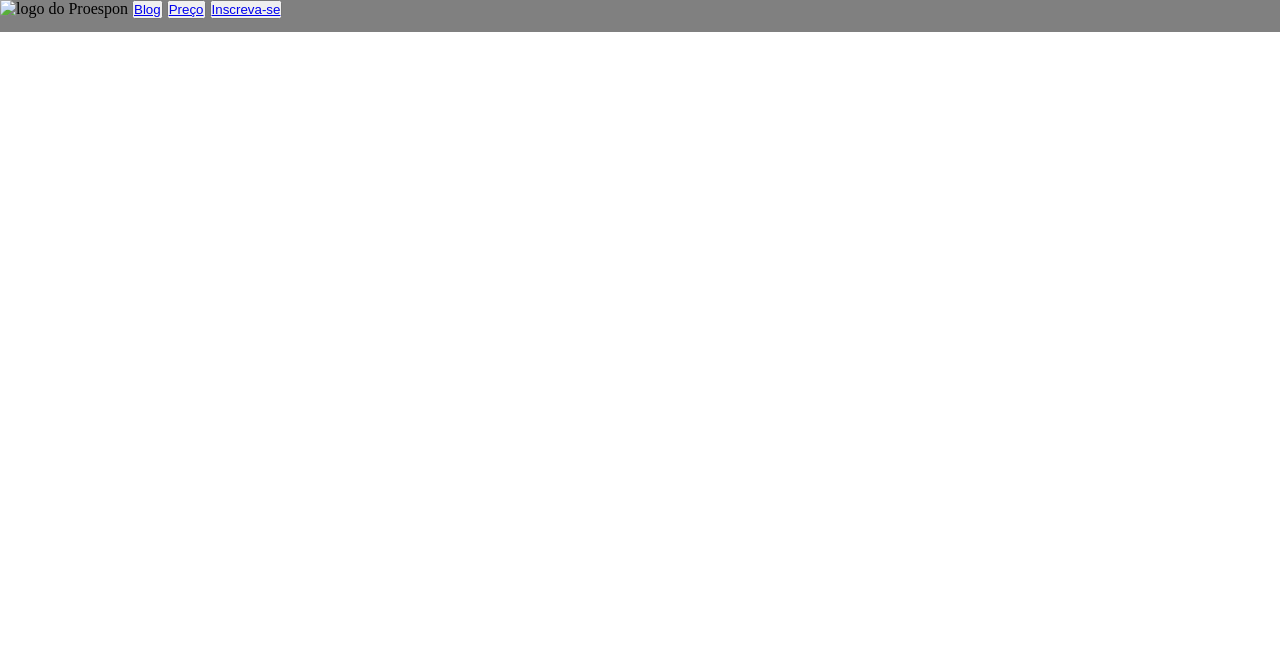
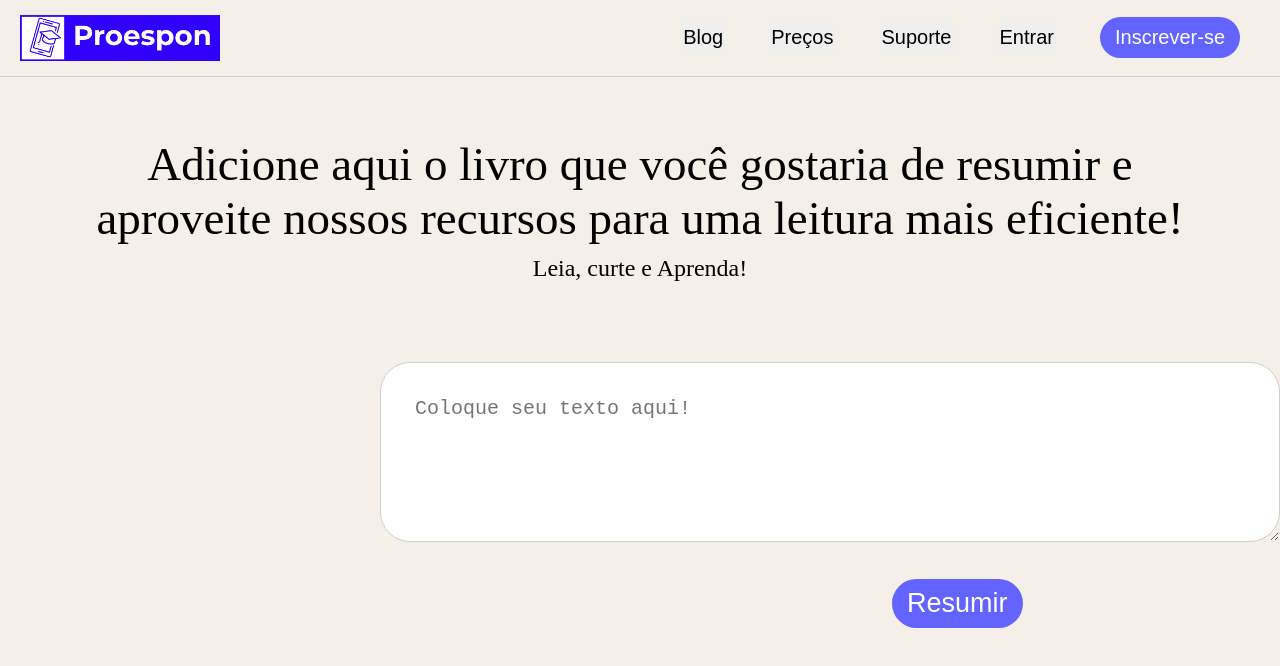
Before and after one commit to Jao13/prototipo_livraria, a plain HTML site: page index.html in a window 1280 px wide. Drawn offline with Linux system fonts and the light colour scheme.

Commit message:
main completo

```diff
--- a/index.html
+++ b/index.html
@@ -7,9 +7,12 @@
     <title>Proespon</title>
 </head>
 <body>
+    <header>
         <section class="header-background">
             <div class="header__container">
-            <img src="/" alt="logo do Proespon">
+                <img src="Proespon_logo.png" alt="logo do Proespon" id="logo_proespon">
+
+                <div class="header__btn">
                     <button>
                         <a href="/">
                             <span>Blog</span>
@@ -18,17 +21,46 @@
 
                     <button>
                         <a href="/">
-                    <span>Preço</span>
+                            <span>Preços</span>
                         </a>
                     </button>
 
                     <button>
                         <a href="/">
-                    <span>Inscreva-se</span>
+                            <span>Suporte</span>
+                        </a>
+                    </button>
+
+                    <button>
+                        <a href="/">
+                            <span>Entrar</span>
+                        </a>
+                    </button>
+
+                    <button id="btn__login">
+                        <a href="/">
+                            <span>Inscrever-se</span>
                         </a>
                     </button>
                 </div>
+            </div>
         </section>
+    </header>
 
+    <main>
+        <section class="main-container">
+            <div class="main__title">
+                <h1>Adicione aqui o livro que você gostaria de resumir e <br>aproveite nossos recursos para uma leitura mais eficiente!</h1>
+                <h2>Leia, curte e Aprenda!</h2>
+            </div>
+        </section>
+        <textarea placeholder="Coloque seu texto aqui!"></textarea>
+
+        <button class="btn__resumir">
+            <a href="/">
+                <span>Resumir</span>
+            </a>
+        </button>
+    </main>
 </body>
 </html>
--- a/style.css
+++ b/style.css
@@ -1,9 +1,112 @@
 * {
     margin: 0;
     padding: 0;
+    box-sizing: border-box;
+}
+
+body {
+    background-color: rgb(245, 239, 233);
 }
 
 .header-background {
-    background-color: gray;
-    height: 32px;
+    border-bottom: 1px solid rgb(210, 207, 199);
 }
+
+#logo_proespon {
+    width: 200px;
+}
+
+.header__container {
+    padding: 15px 20px;
+    display: flex;
+    justify-content: space-between;
+    align-items: center;
+}
+
+.header__btn button {
+    margin: 0 20px 0 20px;
+    border: none;
+    padding: 5px 2px;
+    transition: 550ms;
+}
+
+.header__btn button:hover {
+    background-color: rgb(197, 197, 197);
+    border-radius: 180px;
+    transition: 500ms;
+}
+
+.header__btn button a {
+    font-weight: 400;
+    font-size: 20px;
+    font-family: inherit;
+    text-decoration: none;
+    color: black;
+}
+
+.header__btn #btn__login {
+    background-color: rgb(99, 99, 255);
+    border-radius: 180px;
+    padding: 9px 15px;
+}
+
+.header__btn #btn__login a {
+    color: #ffffff;
+}
+
+.main-container {
+    padding-top: 60px;
+    padding-bottom: 60px;
+}
+
+.main-container .main__title {
+    text-align: center;
+}
+
+.main__title h1 {
+    font-size: 47px;
+    font-weight: 400;
+    font-family: "__sourceSerif4_a2fd76", "__sourceSerif4_Fallback_a2fd76";
+}
+
+.main__title h2 {
+    font-weight: 200;
+    margin: 10px 0 20px 0;
+}
+
+textarea {
+    position: sticky;
+    left: 500px;
+    padding: 34px 34px 28px;
+    width: 900px;
+    height: 180px;
+    font-size: 20px;
+    border: 1px solid rgb(210, 207, 199);
+    border-radius: 30px;
+}
+
+textarea ::placeholder {
+    color: rgb(146, 146, 146);
+}
+
+textarea:focus {
+    box-shadow: 0 0 0 0;
+    border: 1px solid rgb(224, 222, 216);
+    outline: 0;
+}
+
+.btn__resumir {
+    position: relative;
+    right: 12px;
+    top: 70px;
+    background-color: rgb(99, 99, 255);
+    font-size: 27px;
+    padding: 9px 15px;
+    border: none;
+    border-radius: 30px;
+}
+
+.btn__resumir a {
+    text-decoration: none;
+    color: #ffffff;
+}
```
Also changed, not shown: Proespon_logo.png (added). Lines whose indentation alone changed are shown as unchanged.
